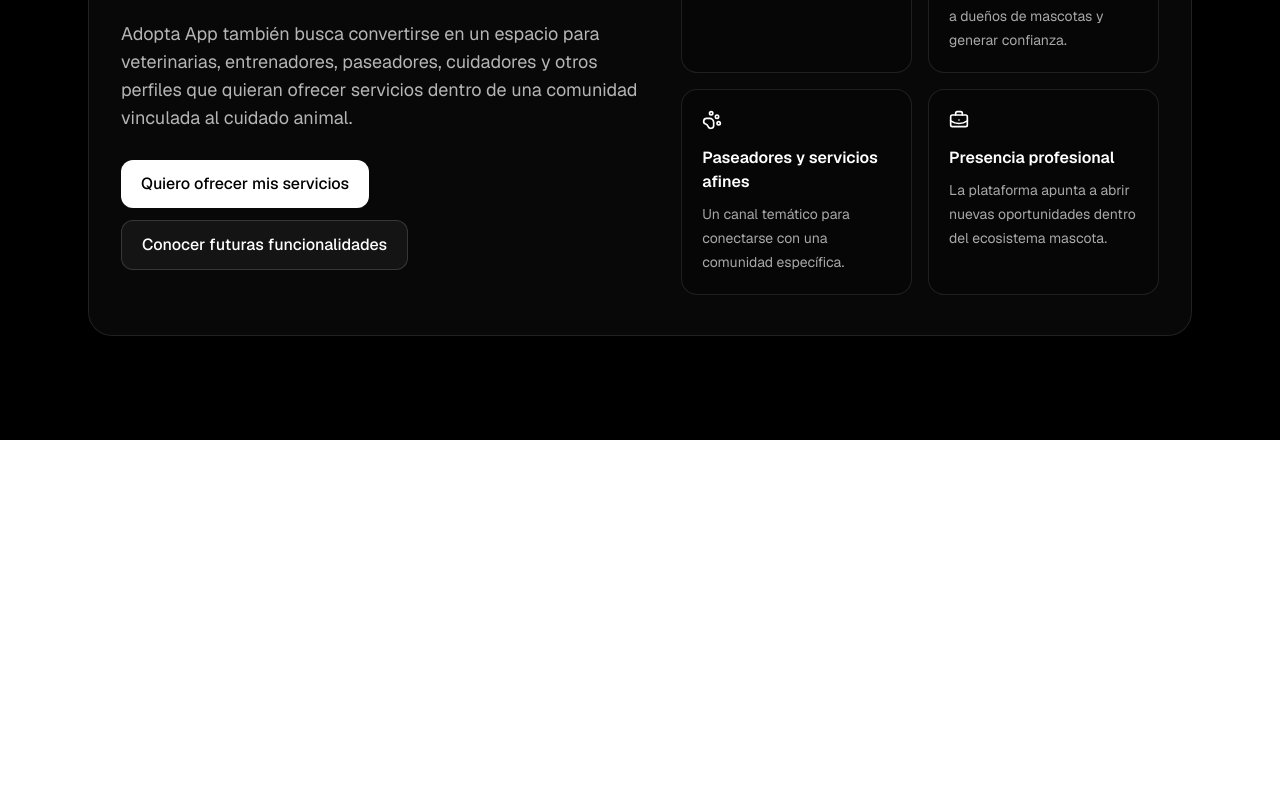
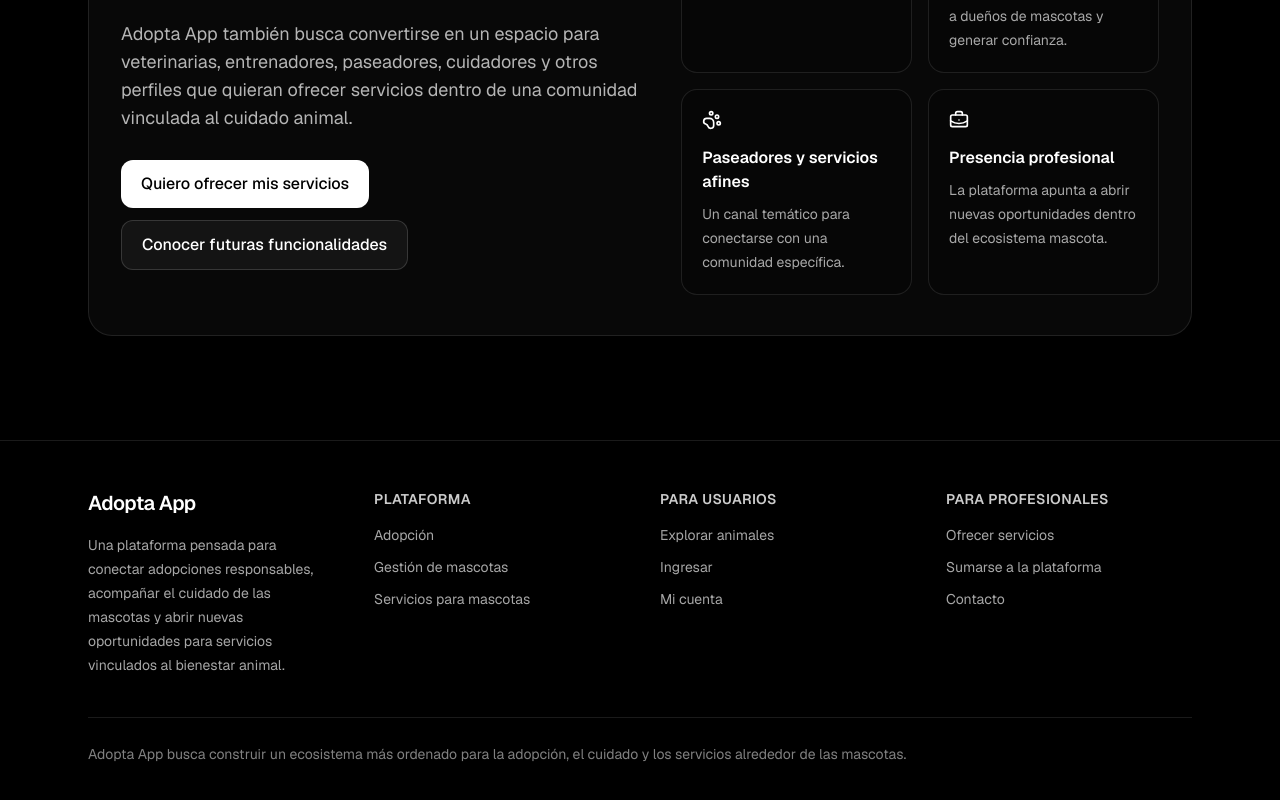
Before and after one commit to SantiagoPlus/adoptar_app, a Next.js app: page / in a window 1280 px wide. Shown: the part 2118-2918 px from the top of the page. Before the commit the page ends 2558 px from the top, so only its background shows below. Built offline with nearby package versions, Linux system fonts and the light colour scheme; no server answers; the database is empty.

Commit message:
Update page.tsx

```diff
--- a/app/page.tsx
+++ b/app/page.tsx
@@ -6,6 +6,7 @@
 import { AnimalsSkeleton } from "@/components/home/animals-skeleton";
 import { FutureModules } from "@/components/home/future-modules";
 import { ProviderCta } from "@/components/home/provider-cta";
+import { HomeFooter } from "@/components/home/footer";
 
 function NavbarSkeleton() {
   return (
@@ -39,6 +40,8 @@
         <FutureModules />
         <ProviderCta />
       </section>
+
+      <HomeFooter />
     </main>
   );
 }
```
